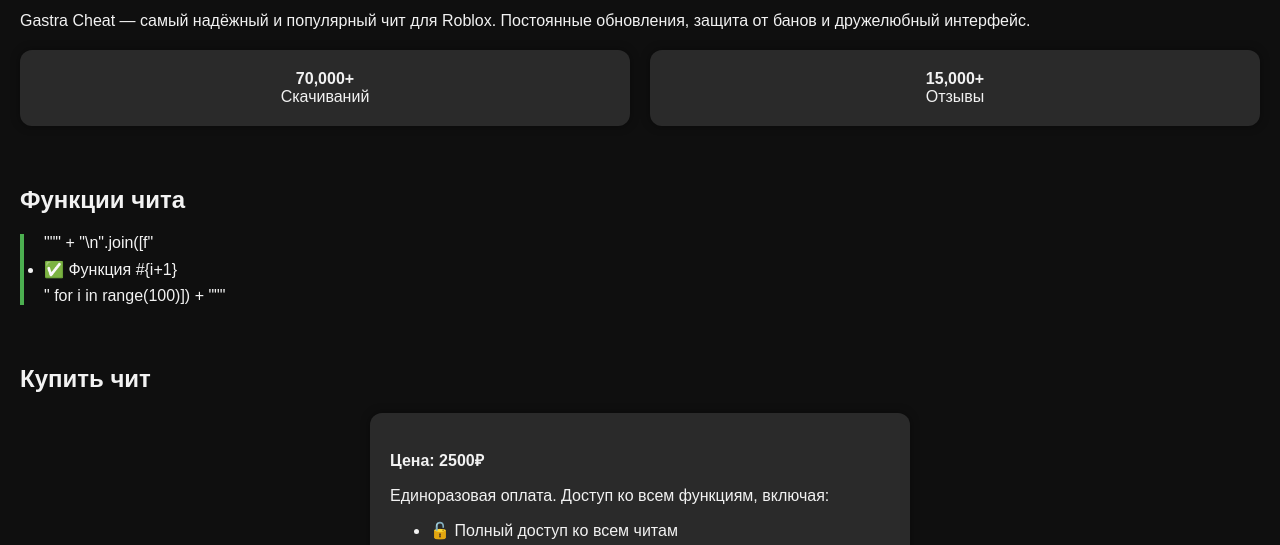
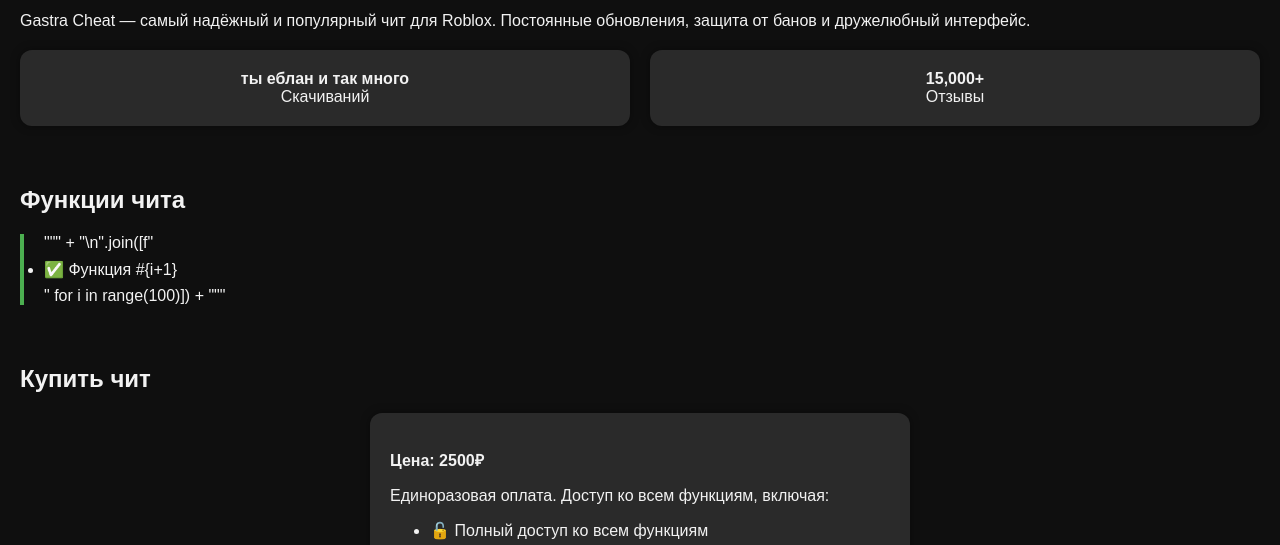
Before and after one commit to werwaASDWEFadg/github.io, a plain HTML site: page index.html in a window 1280 px wide. Shown: the part 250-795 px from the top of the page. Drawn offline with Linux system fonts and the light colour scheme.

Commit message:
Update index.html

```diff
--- a/index.html
+++ b/index.html
@@ -25,7 +25,7 @@
             <p>Gastra Cheat — самый надёжный и популярный чит для Roblox. Постоянные обновления, защита от банов и дружелюбный интерфейс.</p>
             <div class="info-cards">
                 <div class="card">
-                    <strong>70,000+</strong><br>Скачиваний
+                    <strong>ты еблан и так много</strong><br>Скачиваний
                 </div>
                 <div class="card">
                     <strong>15,000+</strong><br>Отзывы
@@ -50,7 +50,7 @@
                 <p><strong>Цена: 2500₽</strong></p>
                 <p>Единоразовая оплата. Доступ ко всем функциям, включая:</p>
                 <ul class="purchase-features">
-                    <li>🔓 Полный доступ ко всем читам</li>
+                    <li>🔓 Полный доступ ко всем функциям</li>
                     <li>📦 Бесплатные обновления</li>
                     <li>🛡️ Антибан защита</li>
                     <li>⚙️ Поддержка 24/7</li>
```
